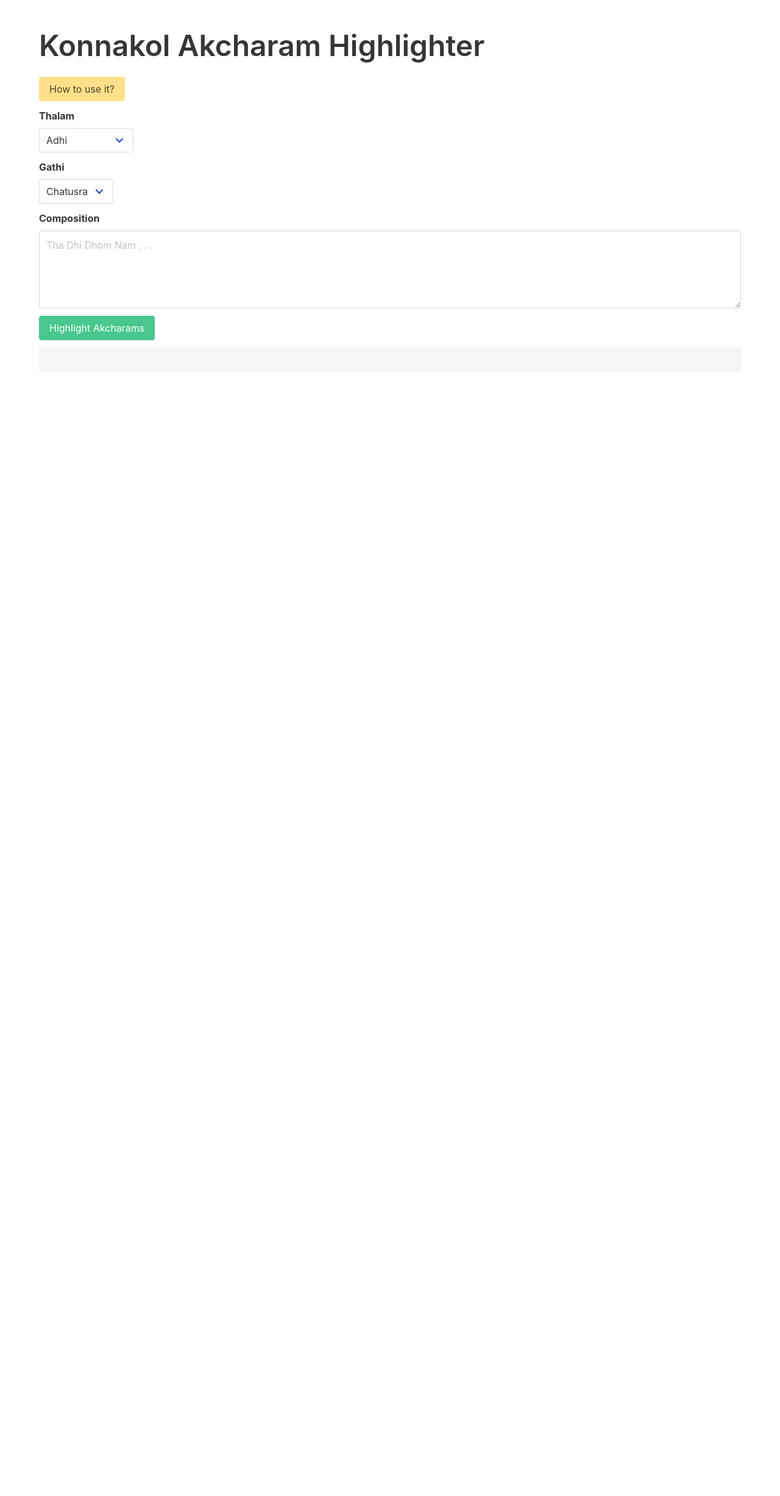
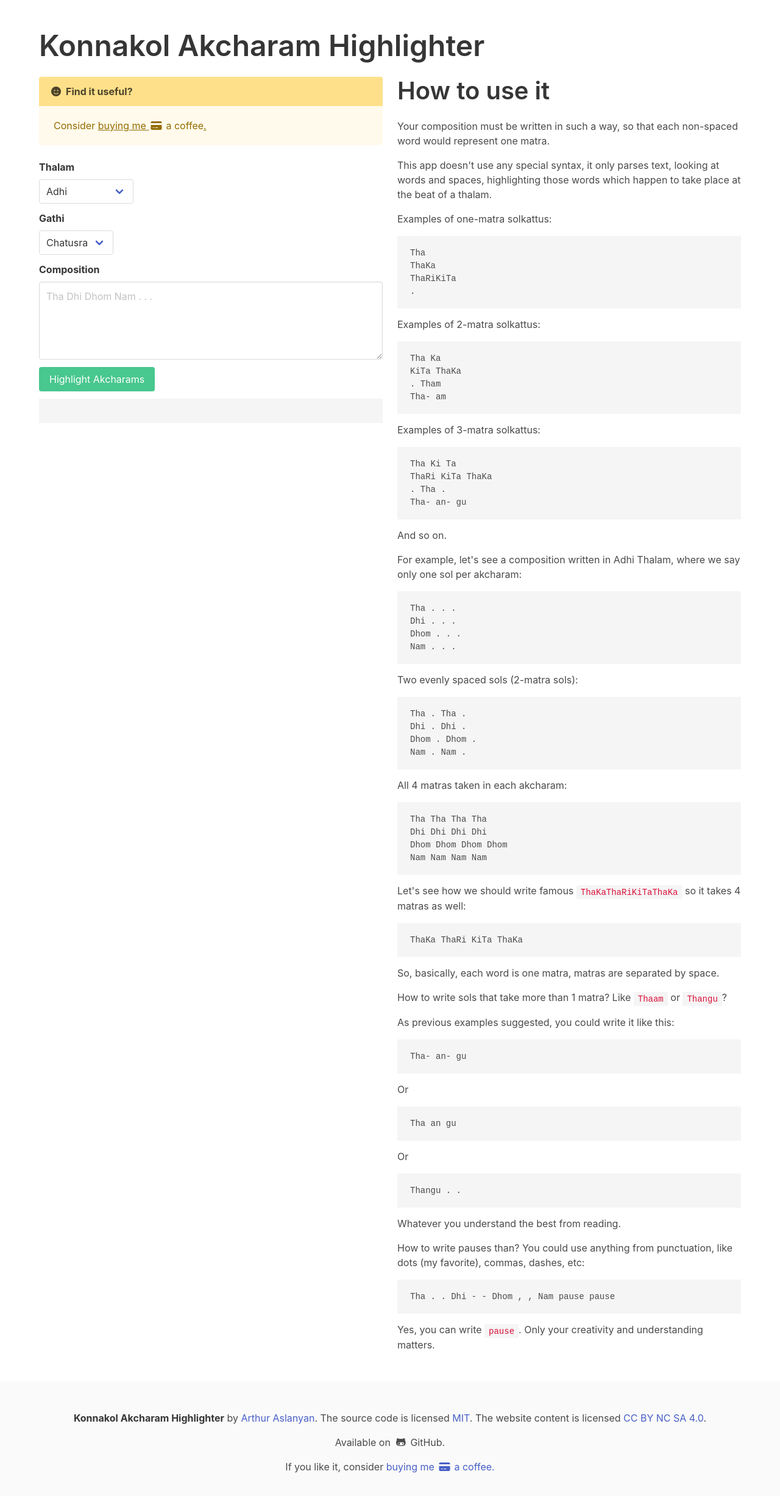
Before and after one commit to asahnoln/konnakol, a SvelteKit app: page / in a window 1280 px wide. Shown: the top 2454 px of the page at 61% size. Before the commit the page ends 800 px from the top, so only its background shows below. Built offline with nearby package versions, Linux system fonts and the light colour scheme.

Commit message:
Update help and license
- [ADDED] LICENSE
- [ADDED] Help component with text
- [ADDED] Second column for desktop with the help
- [ADDED] Info for github and coffee

```diff
--- a/src/app.html
+++ b/src/app.html
@@ -6,6 +6,7 @@
 		<title>Konnakol Akcharam Highlighter</title>
 		<link rel="icon" href="%sveltekit.assets%/favicon.png" />
 		<link rel="stylesheet" href="https://cdn.jsdelivr.net/npm/bulma@0.9.4/css/bulma.min.css" />
+		<script src="https://kit.fontawesome.com/3c6a941c9e.js" crossorigin="anonymous"></script>
 		%sveltekit.head%
 	</head>
 
--- a/src/lib/Modal.svelte
+++ b/src/lib/Modal.svelte
@@ -24,36 +24,7 @@
 			<button class="delete" aria-label="close" on:click={close} />
 		</header>
 		<section class="modal-card-body">
-			<div class="content">
-				<p>
-					Your composition must be written in such a way, so that each non-spaced word would
-					represent one matra.
-				</p>
-				<p>
-					For example, let's see a composition written in Adhi Thalam, where we say only one sol per
-					akcharam:
-				</p>
-				<pre>Tha . . .
-Dhi . . .
-Dhom . . .
-Nam . . .</pre>
-				<p>Two evenly spaced sols (2-matra sols):</p>
-				<pre>Tha . Tha .
-Dhi . Dhi .
-Dhom . Dhom .
-Nam . Nam .</pre>
-				<p>All 4 matras taken in each akcharam:</p>
-				<pre>Tha Tha Tha Tha
-Dhi Dhi Dhi Dhi
-Dhom Dhom Dhom Dhom
-Nam Nam Nam Nam</pre>
-				<p>
-					Let's see how we should write famous <code>ThaKaThaRiKiTaThaKa</code> so it takes 4 matras
-					as well:
-				</p>
-				<pre>ThaKa ThaRi KiTa ThaKa</pre>
-				<p>So, basically, each word is one matra, matras are separated by space.</p>
-			</div>
+			<slot />
 		</section>
 		<footer class="modal-card-foot" />
 	</div>
--- a/src/routes/+page.svelte
+++ b/src/routes/+page.svelte
@@ -6,6 +6,7 @@
 	import Roopaga from '$lib/akcharam/thalams/roopaga';
 	import type { Thalam } from '$lib/akcharam/thalams/thalam';
 	import Modal from '$lib/Modal.svelte';
+	import Help from './Help.svelte';
 
 	let modal: Modal;
 
@@ -32,16 +33,43 @@
 	}
 </script>
 
-<Modal bind:this={modal} />
+<Modal bind:this={modal}><Help /></Modal>
 
 <section class="section">
 	<div class="container">
 		<h1 class="title is-1">Konnakol Akcharam Highlighter</h1>
-		<div class="field">
+		<div class="field is-hidden-tablet">
 			<div class="control">
 				<button class="button is-warning" on:click={() => modal.open()}>How to use it?</button>
 			</div>
 		</div>
+		<div class="columns">
+			<div class="column">
+				<article class="message is-warning">
+					<div class="message-header">
+						<p>
+							<span class="icon-text">
+								<span class="icon">
+									<i class="fas fa-regular fa-face-smile" />
+								</span>
+								<span>Find it useful?</span>
+							</span>
+						</p>
+					</div>
+					<div class="message-body">
+						Consider <a
+							target="_blank"
+							rel="noreferrer"
+							href="https://www.buymeacoffee.com/asahnoln"
+							>buying me
+							<span class="icon-text"
+								><span class="icon"><i class="fas fa-regular fa-credit-card" /></span><span
+									>a coffee</span
+								></span
+							>.
+						</a>
+					</div>
+				</article>
 
 				<div class="field">
 					<label class="label" for="thalam">Thalam</label>
@@ -87,4 +115,50 @@
 				<pre class="result">
 {@html result}</pre>
 			</div>
+			<div class="column is-hidden-mobile">
+				<h2 class="title is-2">How to use it</h2>
+				<Help />
+			</div>
+		</div>
+	</div>
 </section>
+
+<footer class="footer">
+	<div class="container">
+		<div class="content has-text-centered">
+			<p>
+				<strong>Konnakol Akcharam Highlighter</strong> by
+				<a href="mailto:arthur.e.aslanyan@gmail.com">Arthur Aslanyan</a>. The source code is
+				licensed
+				<a href="http://opensource.org/licenses/mit-license.php">MIT</a>. The website content is
+				licensed <a href="http://creativecommons.org/licenses/by-nc-sa/4.0/">CC BY NC SA 4.0</a>.
+			</p>
+			<p>
+				Available on <a
+					class="icon-text"
+					target="_blank"
+					rel="noreferrer"
+					href="https://github.com/asahnoln/konnakol"
+				>
+					<span class="icon">
+						<i class="fas fa-brands fa-github-alt" />
+					</span>
+					<span>GitHub</span>
+				</a>.
+			</p>
+			<p>
+				If you like it, consider <a
+					target="_blank"
+					rel="noreferrer"
+					href="https://www.buymeacoffee.com/asahnoln"
+					>buying me
+					<span class="icon-text"
+						><span class="icon"><i class="fas fa-regular fa-credit-card" /></span><span
+							>a coffee</span
+						></span
+					>.
+				</a>
+			</p>
+		</div>
+	</div>
+</footer>
--- /dev/null
+++ b/src/routes/Help.svelte
@@ -0,0 +1,68 @@
+<div class="content">
+	<p>
+		Your composition must be written in such a way, so that each non-spaced word would represent one
+		matra.
+	</p>
+	<p>
+		This app doesn't use any special syntax, it only parses text, looking at words and spaces,
+		highlighting those words which happen to take place at the beat of a thalam.
+	</p>
+	<p>Examples of one-matra solkattus:</p>
+	<pre>Tha
+ThaKa
+ThaRiKiTa
+.</pre>
+	<p>Examples of 2-matra solkattus:</p>
+	<pre>Tha Ka
+KiTa ThaKa
+. Tham
+Tha- am</pre>
+	<p>Examples of 3-matra solkattus:</p>
+	<pre>Tha Ki Ta
+ThaRi KiTa ThaKa
+. Tha .
+Tha- an- gu</pre>
+	<p>And so on.</p>
+	<p>
+		For example, let's see a composition written in Adhi Thalam, where we say only one sol per
+		akcharam:
+	</p>
+	<pre>Tha . . .
+Dhi . . .
+Dhom . . .
+Nam . . .</pre>
+	<p>Two evenly spaced sols (2-matra sols):</p>
+	<pre>Tha . Tha .
+Dhi . Dhi .
+Dhom . Dhom .
+Nam . Nam .</pre>
+	<p>All 4 matras taken in each akcharam:</p>
+	<pre>Tha Tha Tha Tha
+Dhi Dhi Dhi Dhi
+Dhom Dhom Dhom Dhom
+Nam Nam Nam Nam</pre>
+	<p>
+		Let's see how we should write famous <code>ThaKaThaRiKiTaThaKa</code> so it takes 4 matras as well:
+	</p>
+	<pre>ThaKa ThaRi KiTa ThaKa</pre>
+	<p>So, basically, each word is one matra, matras are separated by space.</p>
+	<p>
+		How to write sols that take more than 1 matra? Like <code>Thaam</code> or
+		<code>Thangu</code>?
+	</p>
+	<p>As previous examples suggested, you could write it like this:</p>
+	<pre>Tha- an- gu</pre>
+	<p>Or</p>
+	<pre>Tha an gu</pre>
+	<p>Or</p>
+	<pre>Thangu . .</pre>
+	<p>Whatever you understand the best from reading.</p>
+	<p>
+		How to write pauses than? You could use anything from punctuation, like dots (my favorite),
+		commas, dashes, etc:
+	</p>
+	<pre>Tha . . Dhi - - Dhom , , Nam pause pause</pre>
+	<p>
+		Yes, you can write <code>pause</code>. Only your creativity and understanding matters.
+	</p>
+</div>
```
Also changed, not shown: 1 other file (tests, documents, lock files or other folders). Lines whose indentation alone changed are shown as unchanged.
